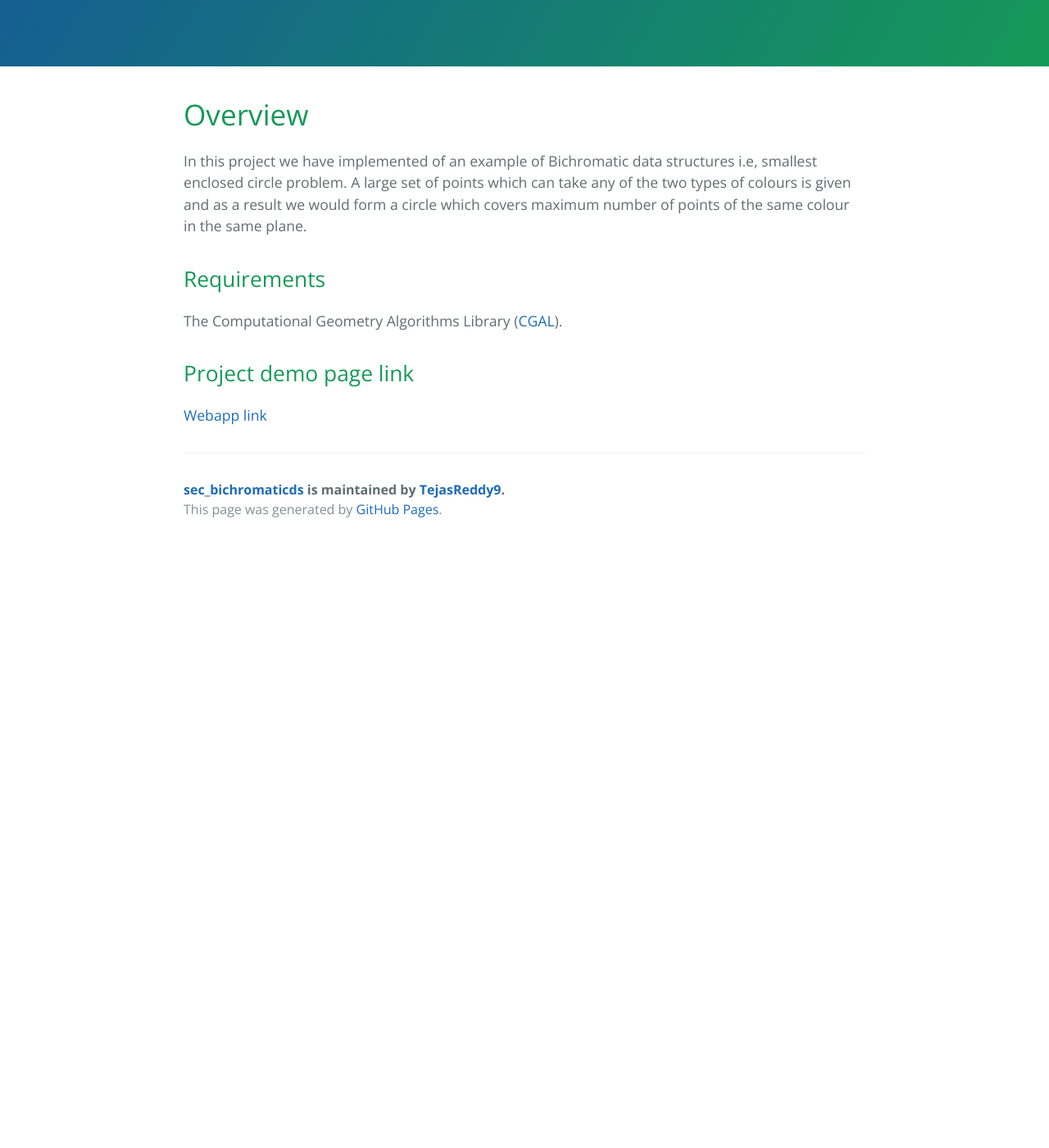
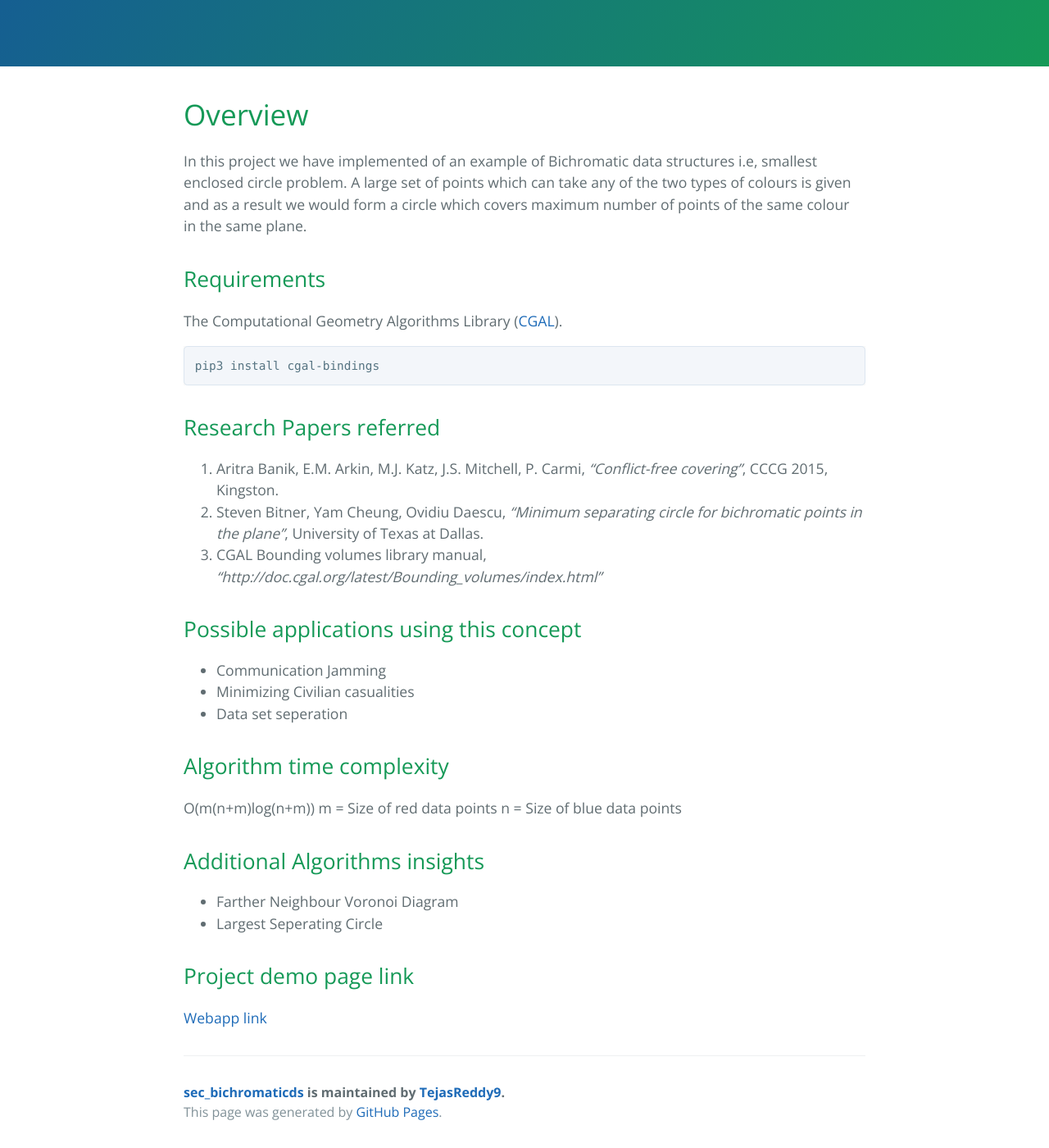
Before and after one commit to TejasReddy9/sec_bichromaticds, a Jekyll site: the page built from index.md, in a window 1280 px wide and 1400 px high, scrolled down 302 px. Shown: the whole window at 82% size. Built offline with Jekyll 4.4.1, drawn with Linux system fonts in a browser that asks for light colours; our own code applies the rules of GitHub Pages for plain Markdown files; before the commit the page ends 967 px from its top, so only the background shows below that.

Commit message:
Update index.md

````diff
--- a/index.md
+++ b/index.md
@@ -7,6 +7,28 @@ In this project we have implemented of an example of Bichromatic data structures
 
 ## Requirements
 The Computational Geometry Algorithms Library ([CGAL](https://www.cgal.org/download.html)).
+```
+pip3 install cgal-bindings
+```
+
+## Research Papers referred
+1.  Aritra Banik, E.M. Arkin, M.J. Katz, J.S. Mitchell, P. Carmi, _“Conflict-free covering”_, CCCG 2015, Kingston.
+2.  Steven Bitner, Yam Cheung, Ovidiu Daescu, _“Minimum separating circle for bichromatic points in the plane”_, University of Texas at Dallas.
+3.  CGAL Bounding volumes library manual, _“http://doc.cgal.org/latest/Bounding_volumes/index.html"_
+
+## Possible applications using this concept
+*   Communication Jamming
+*   Minimizing Civilian casualities
+*   Data set seperation
+
+## Algorithm time complexity
+O(m(n+m)log(n+m))
+m = Size of red data points
+n = Size of blue data points
+
+## Additional Algorithms insights
+*   Farther Neighbour Voronoi Diagram
+*   Largest Seperating Circle
 
 ## Project demo page link
 [Webapp link](page.html)
````
